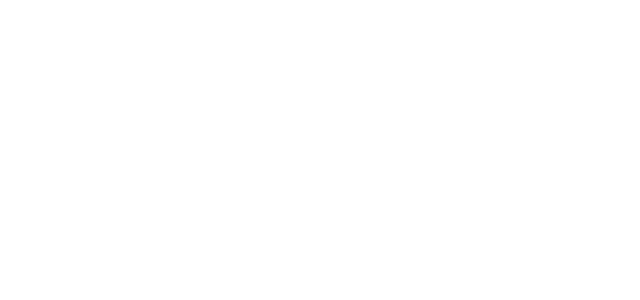
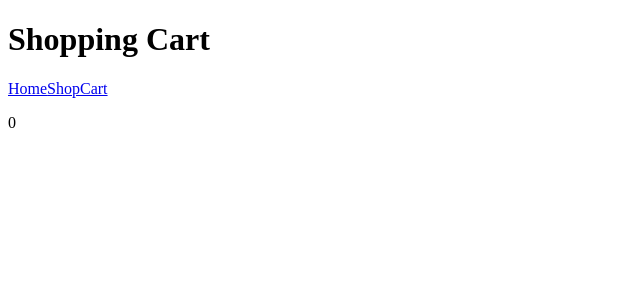
Before and after one commit to sp41414/shopping-cart, a React (Vite) app: page /cart in a window 1280 px wide. Shown: the top 300 px of the page, without its empty margins (0-640 px from the left). Built offline with nearby package versions, Linux system fonts and the light colour scheme.

Commit message:
feat: remove to cart, cart page

```diff
--- a/src/components/ItemCard.jsx
+++ b/src/components/ItemCard.jsx
@@ -15,7 +15,7 @@
             <input type="number" onChange={handleQuantityChange} value={itemQuantity} placeholder="Item Quantity" />
             <p>Price: {itemPrice}$</p>
 
-            <button type="button" onClick={() => handleCartUpdate({ name, price })}>Add To Cart</button>
+            <button type="button" onClick={() => handleCartUpdate({ name, price, itemQuantity })}>Add To Cart</button>
         </div>
     )
 }
--- a/src/components/NavBar.jsx
+++ b/src/components/NavBar.jsx
@@ -6,8 +6,8 @@
             <h1>Shopping Cart</h1>
             <div>
                 <Link to="/">Home</Link>
-                <Link to="shop">Shop</Link>
-                <Link to="cart">Cart</Link>
+                <Link to="/shop">Shop</Link>
+                <Link to="/cart">Cart</Link>
                 <p>{cartItems.length}</p>
             </div>
         </div>
--- a/src/components/pages/CartPage.jsx
+++ b/src/components/pages/CartPage.jsx
@@ -1,7 +1,28 @@
-const CartPage = () => {
-	return (
-		<></>
-	)
+import NavBar from "../NavBar"
+
+const CartPage = ({ cartItems, setCartItems }) => {
+    const handleRemoveFromCart = (key) => {
+        setCartItems(cartItems.filter(element => element.key !== key))
+    }
+
+    return (
+        <div>
+            <NavBar cartItems={cartItems} />
+            {cartItems ? (cartItems.map((element) => {
+                return <div key={element.key}>
+                    <h1>{element.name}</h1>
+                    <p>Price: {element.price}$</p>
+                    <p>Quantity: {element.quantity}</p>
+                    <button type="button" onClick={() => handleRemoveFromCart(element.key)}>Remove From Cart</button>
+                </div>
+            })) : (
+                <>
+                    <h1>There are no Items in your Cart!</h1>
+                    <Link to="/shop">Shop Now</Link>
+                </>
+            )}
+        </div>
+    )
 }
 
 export default CartPage
--- a/src/components/pages/ShopPage.jsx
+++ b/src/components/pages/ShopPage.jsx
@@ -3,7 +3,7 @@
 
 const ShopPage = ({ cartItems, setCartItems }) => {
     const handleCartUpdate = (item) => {
-        setCartItems((prevArray) => [...prevArray, { name: item.name, price: item.price }])
+        setCartItems((prevArray) => [...prevArray, { name: item.name, price: item.price, quantity: item.quantity, key: Date.now() + Math.random() }])
     }
 
     return (
--- a/src/routes.jsx
+++ b/src/routes.jsx
@@ -20,7 +20,7 @@
         },
         {
             path: "cart",
-            elemnt: <CartPage cartItems={cartItems} />
+            element: <CartPage cartItems={cartItems} setCartItems={setCartItems} />
         }
     ])
 
```
